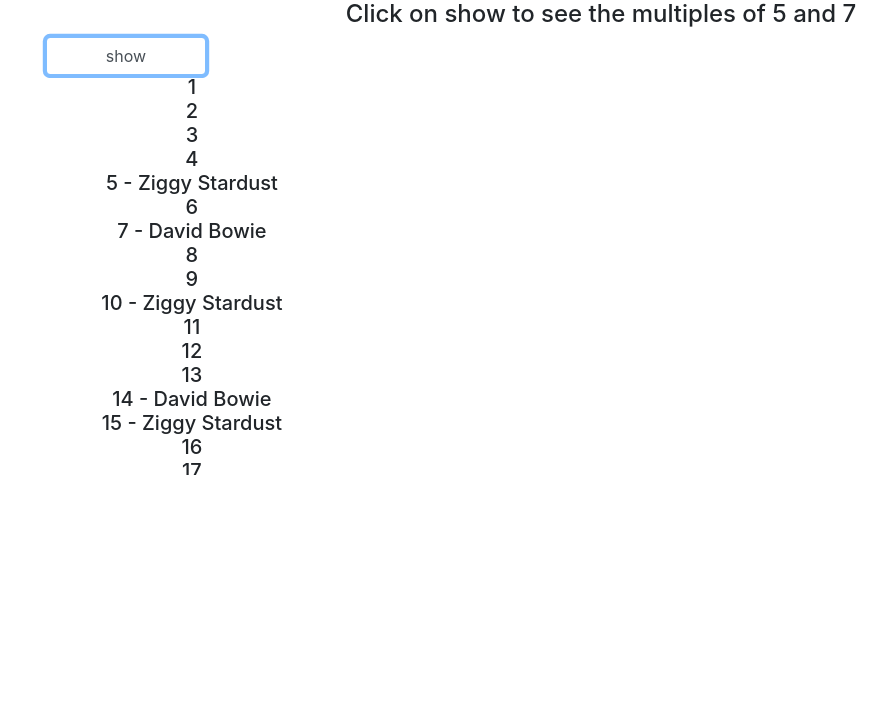
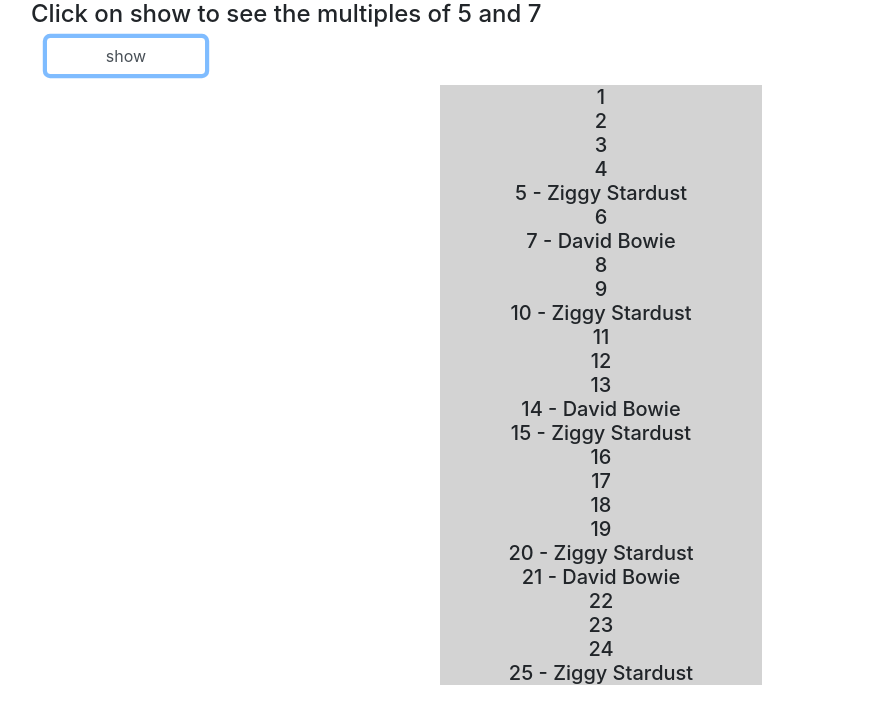
Before and after one commit to creambiscuit/play-pen, a website: page _4/index.html in a window 1280 px wide. Both pictures are taken after a click on the button "show". Shown: the whole page, without its empty margins (39-926 px from the left). Drawn offline with nearby package versions, Linux system fonts and the light colour scheme.

Commit message:
minor css changes

```diff
--- a/_4/custom.css
+++ b/_4/custom.css
@@ -1,5 +1,10 @@
 .arrayBox {
-    height: 400px;
+    height: 600px;
     width: auto;
+    background-color: lightgray;
+    margin: auto;
     overflow-y: auto;
 }
+.tops {
+    margin-top: 10px;
+}
--- a/_4/index.html
+++ b/_4/index.html
@@ -10,16 +10,16 @@
 </head>
 <body>
     <div class="container">
-        <div class="text-center">
-            <h4 class="title">Click on show to see the multiples of 5 and 7</h4>
-            <div class="row">
-                <div class="col-md-2 col-md-offset-5">
-                    <button class="form-control btn btn-primary show">show</button>
-                </div>
+        <div class="row">
+            <h4 class="title text-center">Click on show to see the multiples of 5 and 7</h4>
+        </div>
+        <div class="row">
+            <div class="col-md-2 col-md-offset-5">
+                <button class="form-control btn btn-primary show text-center">show</button>
             </div>
-            <div class="row arrayBox">
-                <h5 class="showArray text-center"></h5>
-            </div>
+        </div>
+        <div class="row">
+            <h5 class="showArray text-center"></h5>
         </div>
     </div>
 </body>
--- a/_4/multiples.js
+++ b/_4/multiples.js
@@ -37,5 +37,6 @@
 }
 
 function showArray() {
+    document.querySelector('.showArray').className += ' arrayBox tops';
     document.querySelector('.showArray').innerHTML = formatArray;
 }
```
